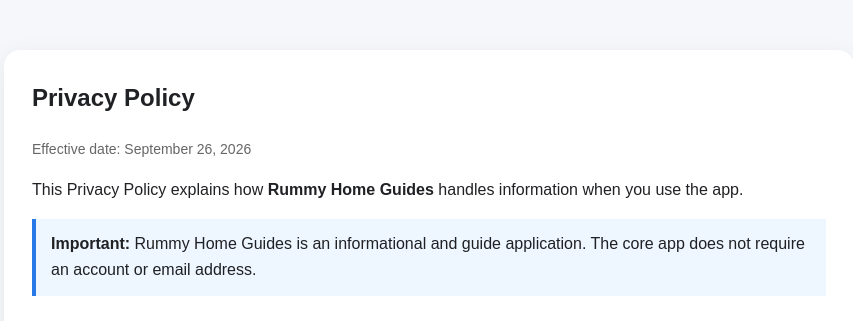
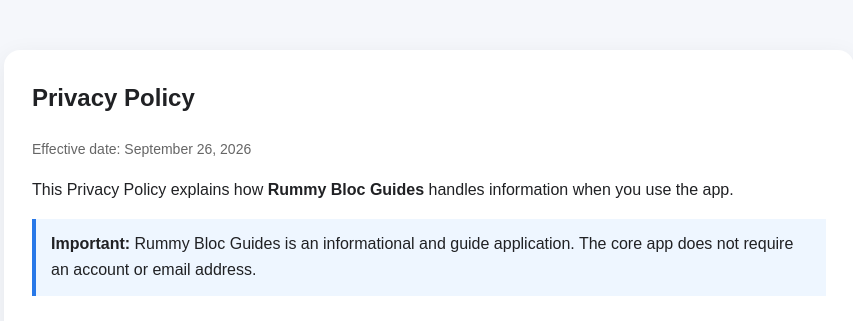
Before and after one commit to rhome143/rhn_privacy_policy, a plain HTML site: page index.html in a window 1280 px wide. Shown: the top 321 px of the page, without its empty margins (211-1064 px from the left). Drawn offline with Linux system fonts and the light colour scheme.

Commit message:
Update title and content for Privacy Policy page

```diff
--- a/index.html
+++ b/index.html
@@ -3,7 +3,7 @@
 <head>
 <meta charset="utf-8">
 <meta name="viewport" content="width=device-width,initial-scale=1">
-<title>Privacy Policy - Rummy Home Guides</title>
+<title>Privacy Policy - Rummy Bloc Guides</title>
 <style>
 body{font-family:Arial,sans-serif;line-height:1.65;background:#f5f7fb;color:#202124;margin:0}
 main{max-width:850px;margin:30px auto;padding:20px}
@@ -16,8 +16,8 @@
 <body><main><article>
 <h1>Privacy Policy</h1>
 <p class="date">Effective date: September 26, 2026</p>
-<p>This Privacy Policy explains how <strong>Rummy Home Guides</strong> handles information when you use the app.</p>
-<p class="notice"><strong>Important:</strong> Rummy Home Guides is an informational and guide application. The core app does not require an account or email address.</p>
+<p>This Privacy Policy explains how <strong>Rummy Bloc Guides</strong> handles information when you use the app.</p>
+<p class="notice"><strong>Important:</strong> Rummy Bloc Guides is an informational and guide application. The core app does not require an account or email address.</p>
 
 <h2>1. Information We Collect</h2>
 <p>The app does not intentionally collect personal information such as your name, email address, phone number, contacts, precise location, photos, microphone recordings, or payment information for its core functionality.</p>
```
